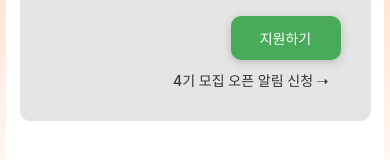
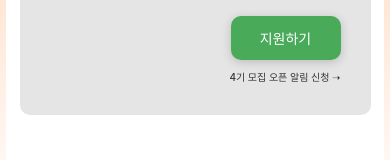
Before and after one commit to karpitony/monorepo-test, a React (Vite) app: page / in a window 390 px wide. Shown: the part 5723-5883 px from the top of the page. Built offline with nearby package versions, Linux system fonts and the light colour scheme; a web font is replaced by a local one.

Commit message:
fix: 지원하기 아래 텍스트 위치 수정

```diff
--- a/src/pages/Main/BottomInfo/BottomInfo.styles.ts
+++ b/src/pages/Main/BottomInfo/BottomInfo.styles.ts
@@ -96,15 +96,15 @@ export const ApplyButton = styled.button<{ $isApp: boolean; $isMobile: boolean }
 `;
 
 
-export const NotificationContainer = styled.div<{ $isMobile: boolean }>`
+export const NotificationContainer = styled.div<{ $isMobile: boolean; $isTablet: boolean }>`
   display: flex;
   justify-content: flex-end;
   margin-top: 10px;
-  padding-right: ${({ $isMobile }) => ($isMobile ? "12px" : "20px")};
+  padding-right: ${({ $isMobile, $isTablet }) => ($isMobile ? "0px" : $isTablet ? "12px" : "20px")};
 `;
 
-export const NotificationLink = styled.a<{ $isMobile: boolean }>`
-  font-size: ${({ $isMobile }) => ($isMobile ? "14px" : "18px")};
+export const NotificationLink = styled.a<{ $isMobile: boolean; $isTablet: boolean }>`
+  font-size: ${({ $isMobile, $isTablet }) => ($isMobile ? "10px" : $isTablet ? "14px" : "18px")};
   color: #333;
   text-decoration: none;
   font-weight: 500;
--- a/src/pages/Main/BottomInfo/BottomInfo.tsx
+++ b/src/pages/Main/BottomInfo/BottomInfo.tsx
@@ -51,8 +51,8 @@ const BottomInfo = () => {
         <S.ButtonContainer $isApp={isApp} $isMobile={isMobile}>
           <S.ApplyButton $isApp={isApp} $isMobile={isMobile} onClick={() => setPopupOpen(true)}>지원하기</S.ApplyButton>
         </S.ButtonContainer>
-        <S.NotificationContainer $isMobile={isMobile}>
-          <S.NotificationLink $isMobile={isMobile} href={googleFormLink} target="_blank" rel="noopener noreferrer">
+        <S.NotificationContainer $isMobile={isMobile} $isTablet={isTablet}>
+          <S.NotificationLink $isMobile={isMobile} $isTablet={isTablet} href={googleFormLink} target="_blank" rel="noopener noreferrer">
             4기 모집 오픈 알림 신청 ➝
           </S.NotificationLink>
         </S.NotificationContainer>
```
